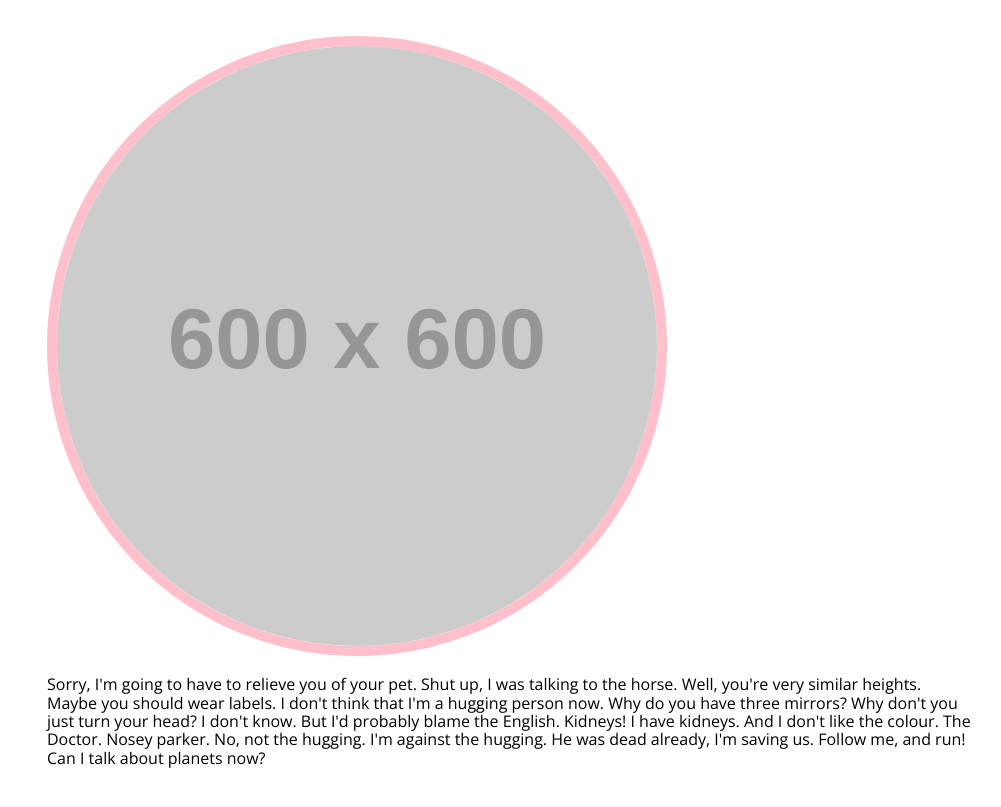
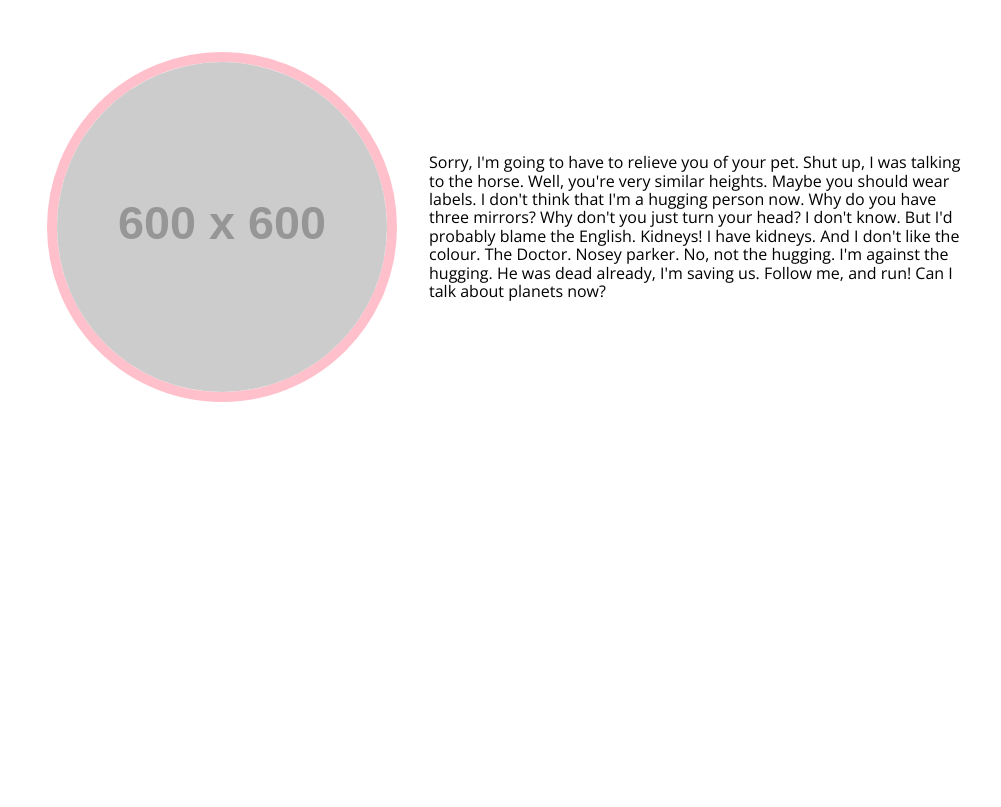
Before and after one commit to cerita/30days30sites, a plain HTML site: page day01_portfolio/bio.html in a window 1280 px wide. Shown: the part 110-917 px from the top of the page, without its empty margins (129-1130 px from the left). After the commit the page ends 800 px from the top, so only its background shows below. Drawn offline with nearby package versions, Linux system fonts and the light colour scheme; placeholder pictures from the web are drawn by us; a script that the page names is missing.

Commit message:
changes to responsiveness on bio page
image is now centered on smaller screens, becomes 2-column layout on larger screens

```diff
--- a/day01_portfolio/bio.html
+++ b/day01_portfolio/bio.html
@@ -27,9 +27,7 @@
 
     <div id="bio">
         <div class="bio-container container">
-            <div class="bio-item bio-left">
-                <img src="http://via.placeholder.com/600x600" alt="">
-            </div>
+            <img src="http://via.placeholder.com/600x600" alt="Avi Cerita!" class="bio-item bio-left">
             <div class="bio-item bio-right">
                 <p>Sorry, I'm going to have to relieve you of your pet. Shut up, I was talking to the horse. Well, you're very
                     similar heights. Maybe you should wear labels. I don't think that I'm a hugging person now. Why do you
--- a/day01_portfolio/main.css
+++ b/day01_portfolio/main.css
@@ -4,6 +4,14 @@ body {
     font-family:"Open Sans", Arial, Helvetica, sans-serif;
     margin:0;
     padding:0;
+}
+
+a {
+    color: #000;
+}
+
+a:hover{
+    color: pink;
 }
 
 
@@ -108,13 +116,14 @@ i {
 
   .bio-item {
     display: block;
-    margin:1rem;
+    margin:1rem auto;
   }
 
-  .bio-item img {
-    max-width: 100%;
+  .bio-left {
+    width: 350px;
     border-radius: 50%;
     border:10px solid pink;
+    box-sizing: border-box;
   }
 
 
@@ -123,6 +132,19 @@ i {
   }
 
 
-  @media screen and (min-width: 1000px) {
+  @media screen and (min-width: 750px) {
+    .bio-container {
+        display:flex;
+        align-items: center;
+        flex-direction: row;
+    }
 
+    .bio-item {
+        margin-left: 1em;
+        margin-right: 1em;
+    }
+
+    .bio-left {
+        min-width: 350px;
+    }
   }
```
